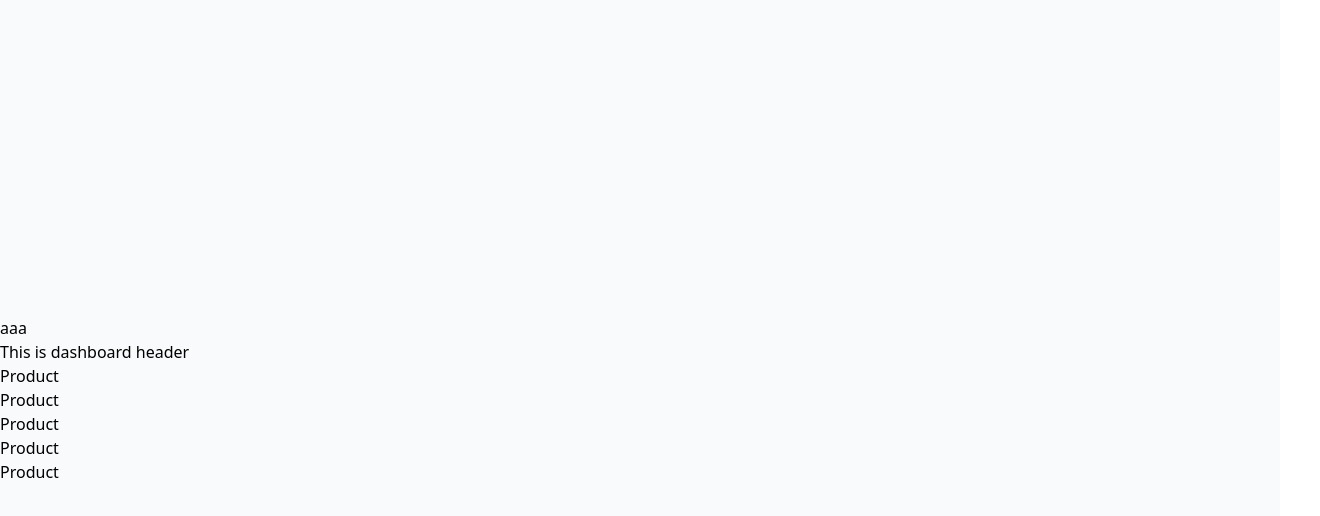
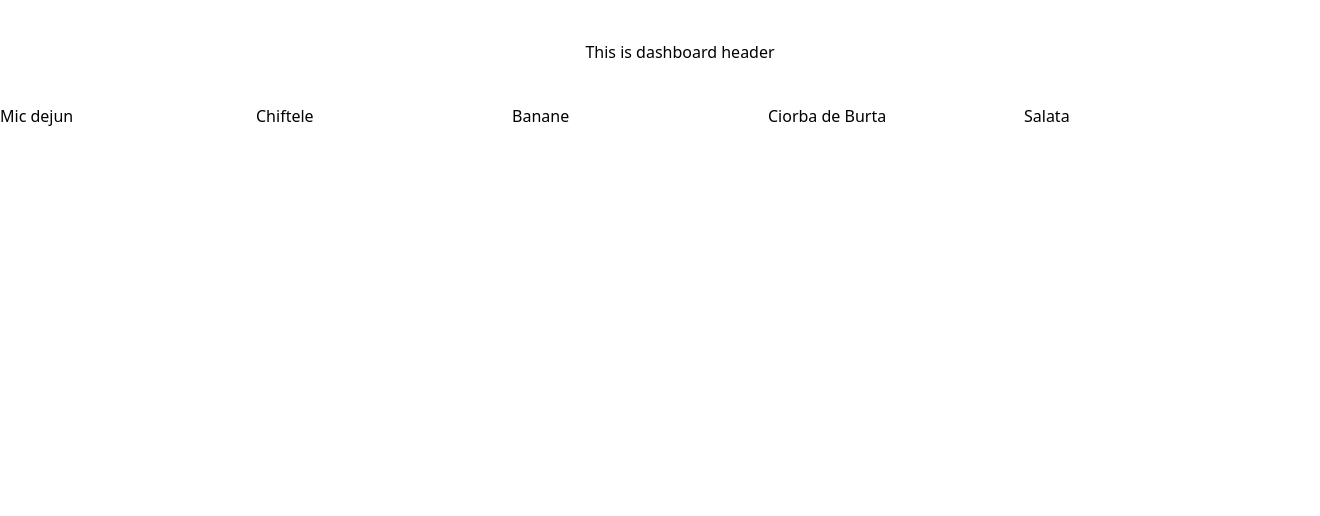
Before and after one commit to clauraz/ecobucks, a Next.js app: page / in a window 1280 px wide. Shown: the top 516 px of the page, 1320 px wide, since content can reach past the window. Built offline with nearby package versions, Linux system fonts and the light colour scheme.

Commit message:
add dashboard

```diff
--- a/components/dashboard/ProductItem.jsx
+++ b/components/dashboard/ProductItem.jsx
@@ -1,3 +1,3 @@
 export const ProductItem = ({ product }) => {
-    return <div>Product</div>
+    return <div className="h-[228px] w-[342px]">{product.name}</div>
 }
--- a/pages/Dashboard.jsx
+++ b/pages/Dashboard.jsx
@@ -2,17 +2,17 @@ import { ProductItem } from '../components/dashboard/ProductItem'
 
 export const Dashboard = () => {
     const data = require('../pages/api/mockedProducts.json');
-    console.log(data.products)
 
     const productsList = data.products.map((el, index) =>
         <ProductItem key={index} product={el} />
     )
 
     return (
-        <div className='text-bold'>
-            aaa
-            <div>This is dashboard header</div>
-            {productsList}
+        <div className="flex flex-col">
+            <div className='w-full h-auto flex justify-center m-10'>This is dashboard header</div>
+            <div className="flex">
+                {productsList}
+            </div>
         </div>
     )
 
--- a/pages/index.jsx
+++ b/pages/index.jsx
@@ -6,7 +6,7 @@ import { Dashboard } from '../pages/Dashboard'
 
 export default function Home() {
   return (
-    <div class="relative flex min-h-screen flex-col justify-center overflow-hidden bg-gray-50 py-6 sm:py-12">
+    <div>
         <Dashboard />
     </div>
   )
```
Also changed, not shown: pages/Authntication.jsx (deleted).
